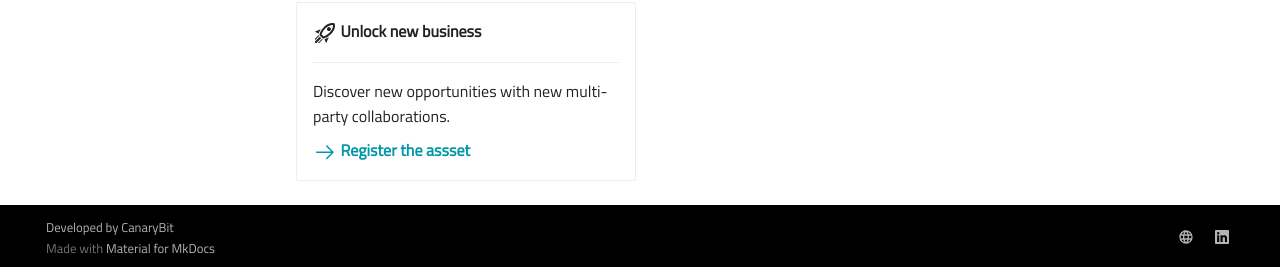
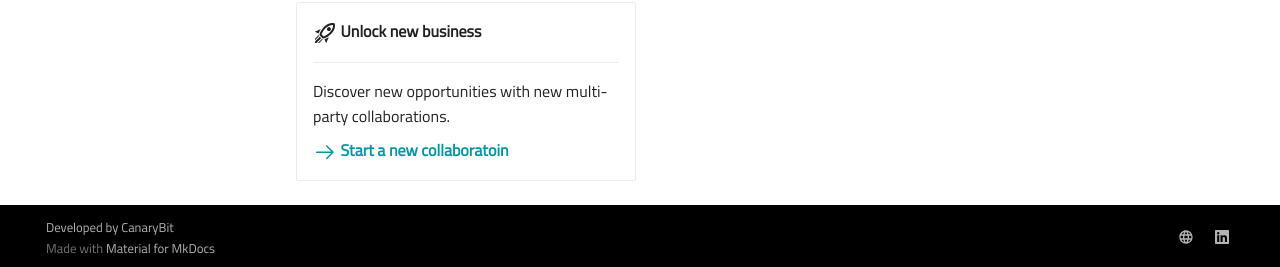
Before and after one commit to canarybit/cc-docs, an MkDocs documentation site: the page built from docs/index.md, in a window 1280 px wide and 1310 px high. Shown: the part 1040-1307 px from the top of the window. Built offline with MkDocs 1.6.1 and Material for MkDocs 9.7.7, drawn with Linux system fonts in a browser that asks for light colours.

Commit message:
Adds content

```diff
--- a/docs/index.md
+++ b/docs/index.md
@@ -35,6 +35,6 @@ Run workloads on different [infrastructure setups](infrastructure.md) supporting
 
     Discover new opportunities with new multi-party collaborations.
 
-    [:octicons-arrow-right-24:{ .lg .middle } Register the assset]()
+    [:octicons-arrow-right-24:{ .lg .middle } Start a new collaboratoin]()
 
 </div>
```
